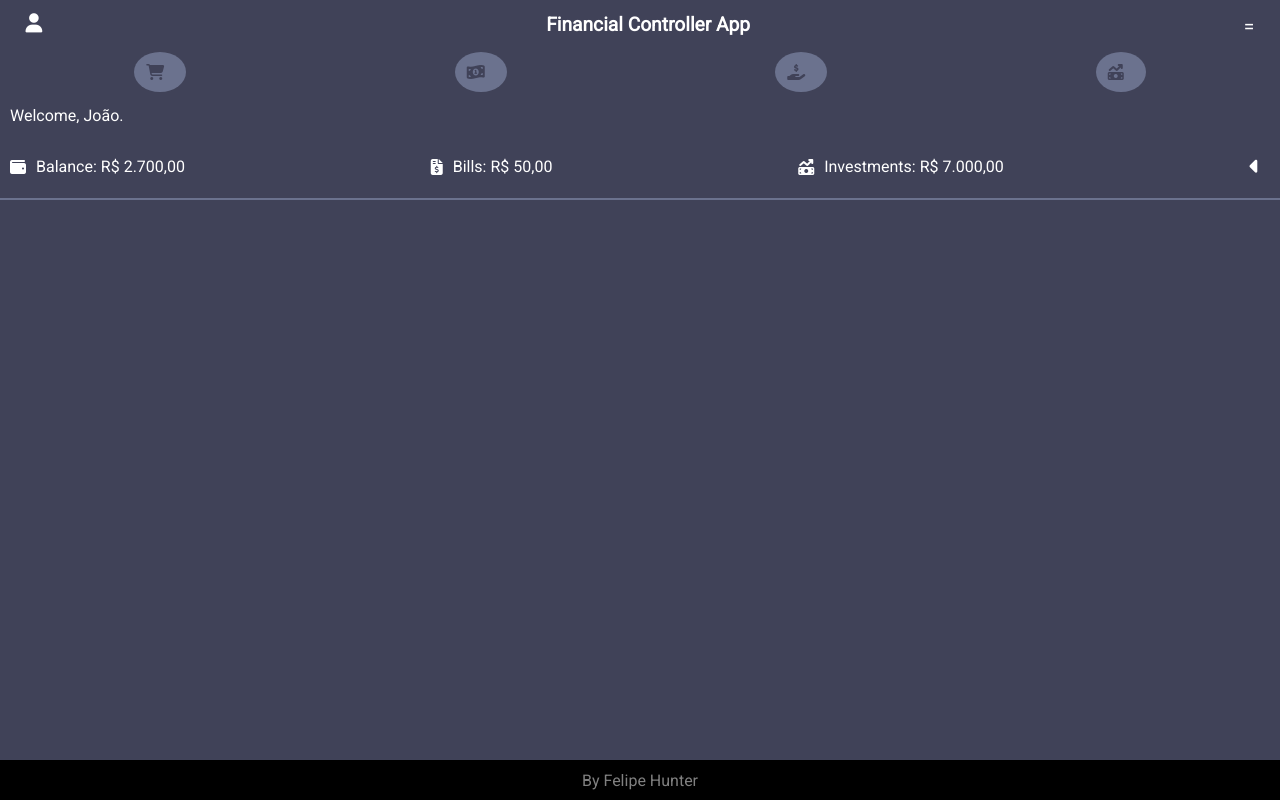
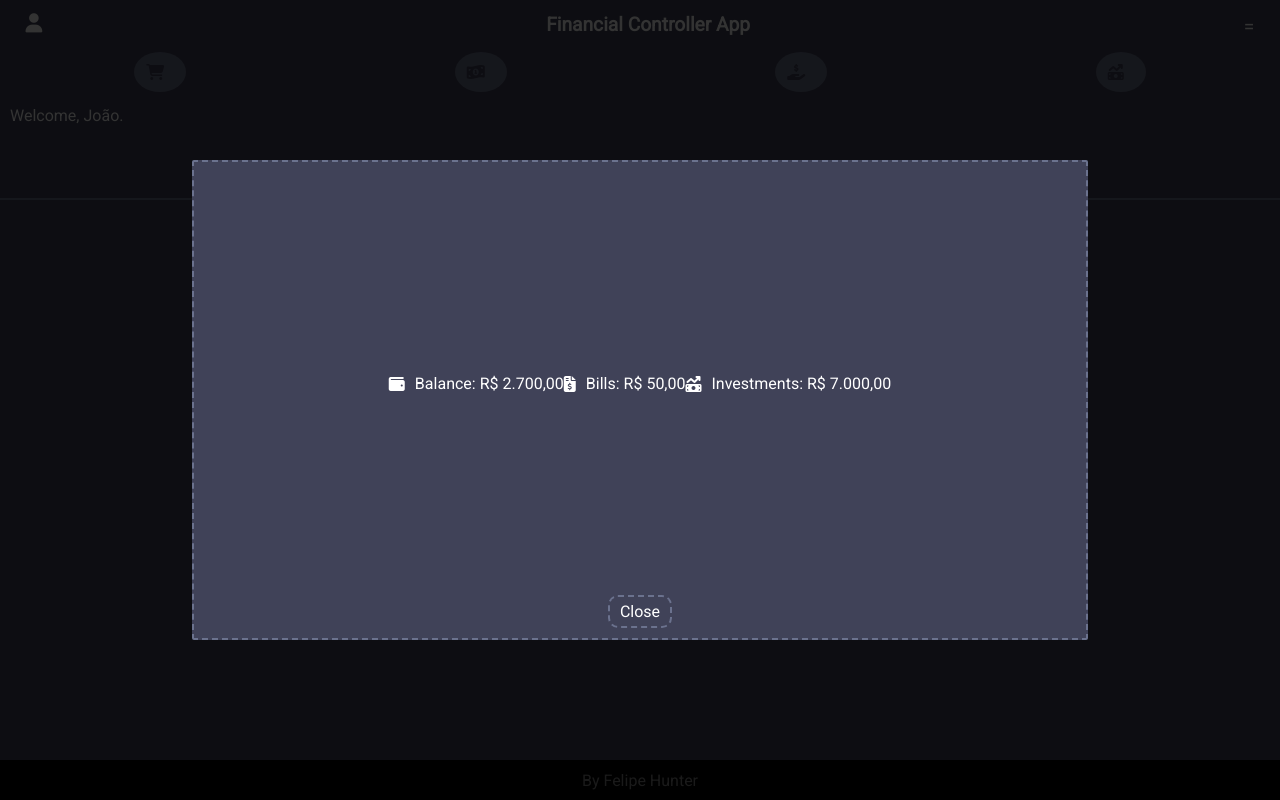
Before and after one commit to FeHunter/FinanceApp, a React (Vite) app: page / in a window 1280 px wide. Both pictures are taken after a click on the element 1259 px from the left and 166 px from the top of the page. Built offline with nearby package versions, Linux system fonts and the light colour scheme.

Commit message:
Alterando area de status do usuáiro

```diff
--- a/src/Application Components/UserFInanceStatus/UserFInanceStatus.jsx
+++ b/src/Application Components/UserFInanceStatus/UserFInanceStatus.jsx
@@ -1,5 +1,6 @@
 import { useState } from 'react';
 import style from './UserFInanceStatus.module.css';
+import { PopUp } from '../../Visual Components/PopUp/PopUp';
 
 export function UserFInanceStatus ({userName, balance, bills, investments}){
 
@@ -23,6 +24,7 @@ export function UserFInanceStatus ({userName, balance, bills, investments}){
 
     const moreOptions = (
         <div className={style.expandPanel}>
+            <PopUp visible={expand} closePopUp={() => { setExpand(!expand); }} >
             <span className={style.item} title="Balance">
                     <i class="fa-solid fa-wallet"></i>
                     <p>Balance: {balance.toLocaleString('pt-br',{style: 'currency', currency: 'BRL'})}</p>
@@ -35,7 +37,8 @@ export function UserFInanceStatus ({userName, balance, bills, investments}){
                     <i class="fa-solid fa-money-bill-trend-up"></i>
                     <p>Investments: {investments.toLocaleString('pt-br',{style: 'currency', currency: 'BRL'})}</p>
                 </span>
-            {toggleButton}
+            </PopUp>
+
         </div>
     );
 
--- a/src/Visual Components/PopUp/PopUp.jsx
+++ b/src/Visual Components/PopUp/PopUp.jsx
@@ -1,11 +1,11 @@
 import style from './PopUp.module.css';
 
-export function PopUp({ visible, content, closePopUp }) {
+export function PopUp({ visible, children, closePopUp }) {
   const viewPopUp = visible ? { display: 'flex' } : { display: 'none' };
   return (
     <div className={style.mainDiv} style={viewPopUp}>
       <div className={style.background}>
-        <div className={style.content}>{content}</div>
+        <div className={style.content}>{children}</div>
         <button className={style.sendButton} onClick={closePopUp}>
           Close
         </button>
```
